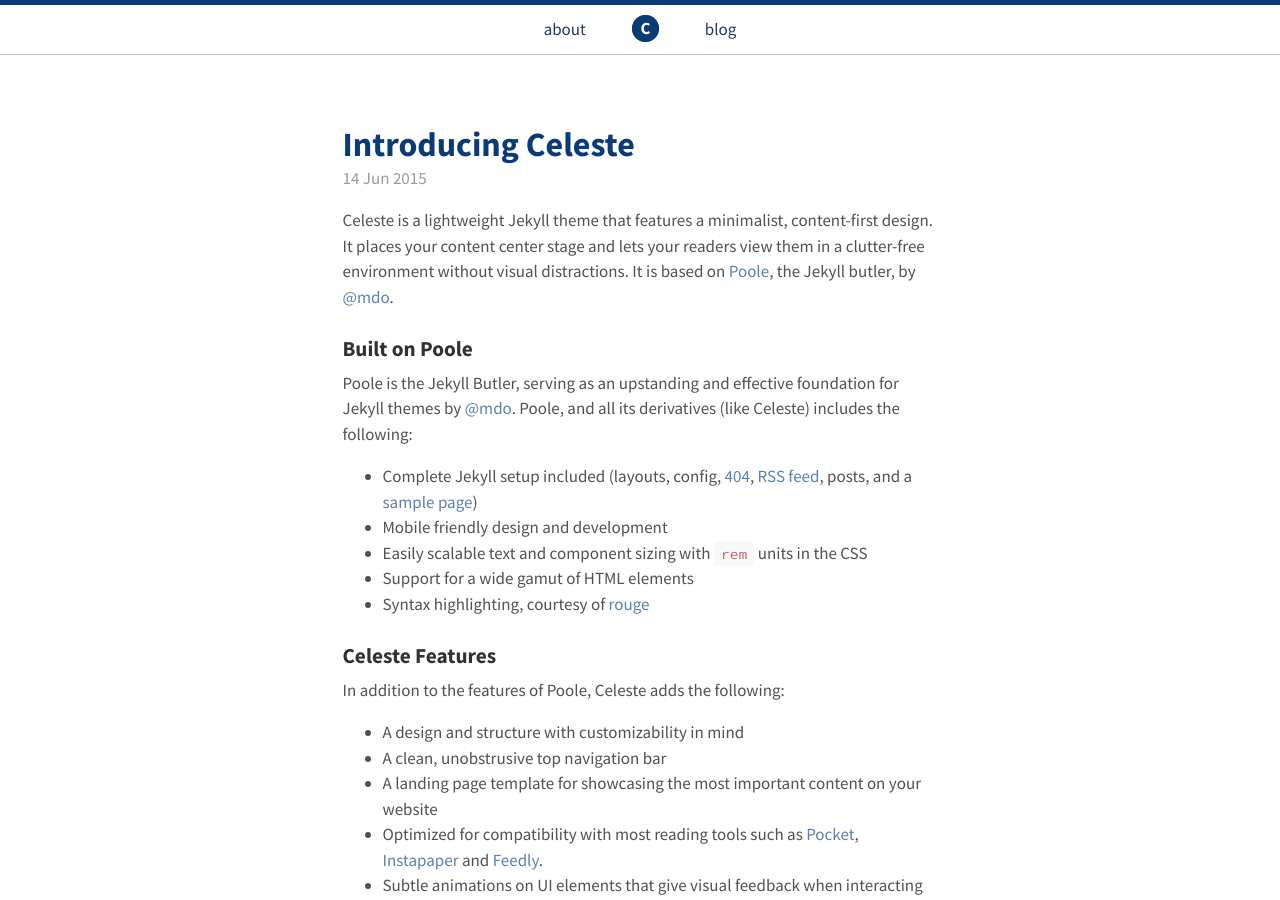
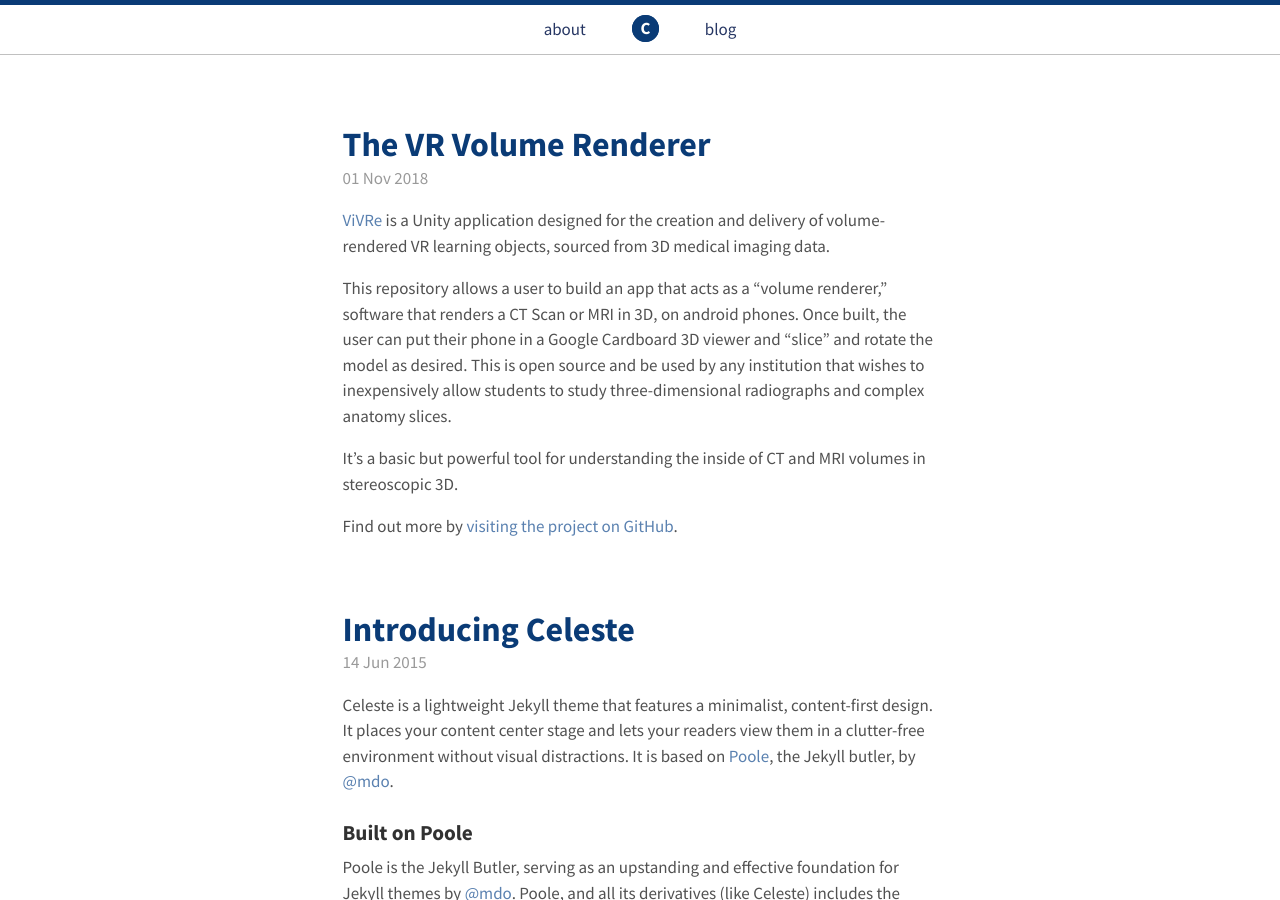
Before and after one commit to nicoelayda/celeste, a Jekyll site: the page built from blog/index.html, in a window 1280 px wide and 900 px high. Built offline with Jekyll 4.4.1, drawn with Linux system fonts in a browser that asks for light colours; the list of posts is cut into pages by our own code; some of the changed text lies outside the part shown.

Commit message:
push from desktop

```diff
--- /dev/null
+++ b/blog/_posts/2018-11-01-whats-jekyll.md
@@ -0,0 +1,13 @@
+---
+layout: post
+title: The VR Volume Renderer
+---
+
+
+[ViVRe](https://github.com/malyalar/vr-volume-renderer) is a Unity application designed for the creation and delivery of volume-rendered VR learning objects, sourced from 3D medical imaging data.
+
+This repository allows a user to build an app that acts as a "volume renderer," software that renders a CT Scan or MRI in 3D, on android phones. Once built, the user can put their phone in a Google Cardboard 3D viewer and "slice" and rotate the model as desired. This is open source and be used by any institution that wishes to inexpensively allow students to study three-dimensional radiographs and complex anatomy slices.
+
+It's a basic but powerful tool for understanding the inside of CT and MRI volumes in stereoscopic 3D.
+
+Find out more by [visiting the project on GitHub](https://github.com/malyalar/vr-volume-renderer).
--- a/index.html
+++ b/index.html
@@ -2,6 +2,10 @@
 layout: default
 title: Home
 ---
+<head>
+<link rel="stylesheet" href="https://fonts.googleapis.com/css2?family=Material+Symbols+Outlined:opsz,wght,FILL,GRAD@48,400,0,0" />
+</head>
+
 <div class="page">
 
   <header>
@@ -10,7 +14,7 @@
 
   <div class="text-center">
     <p>
-      <i class="fa fa-code-fork fa-3x"></i>
+      <span class="material-symbols-outlined">view_in_ar</span>
     </p>
 
     <p>
```
Also changed, not shown: blog/_posts/2013-12-31-whats-jekyll.md (deleted, +0 -10 lines), 2 other files.
